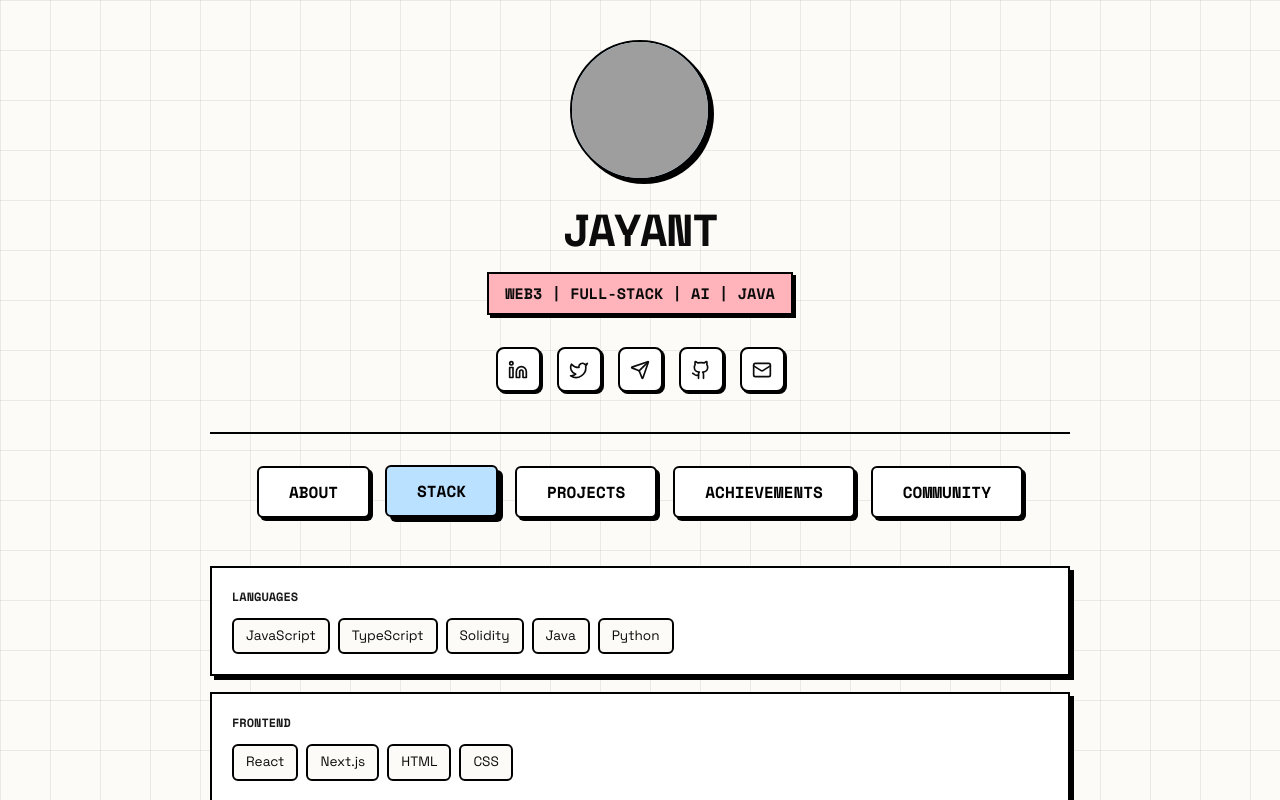
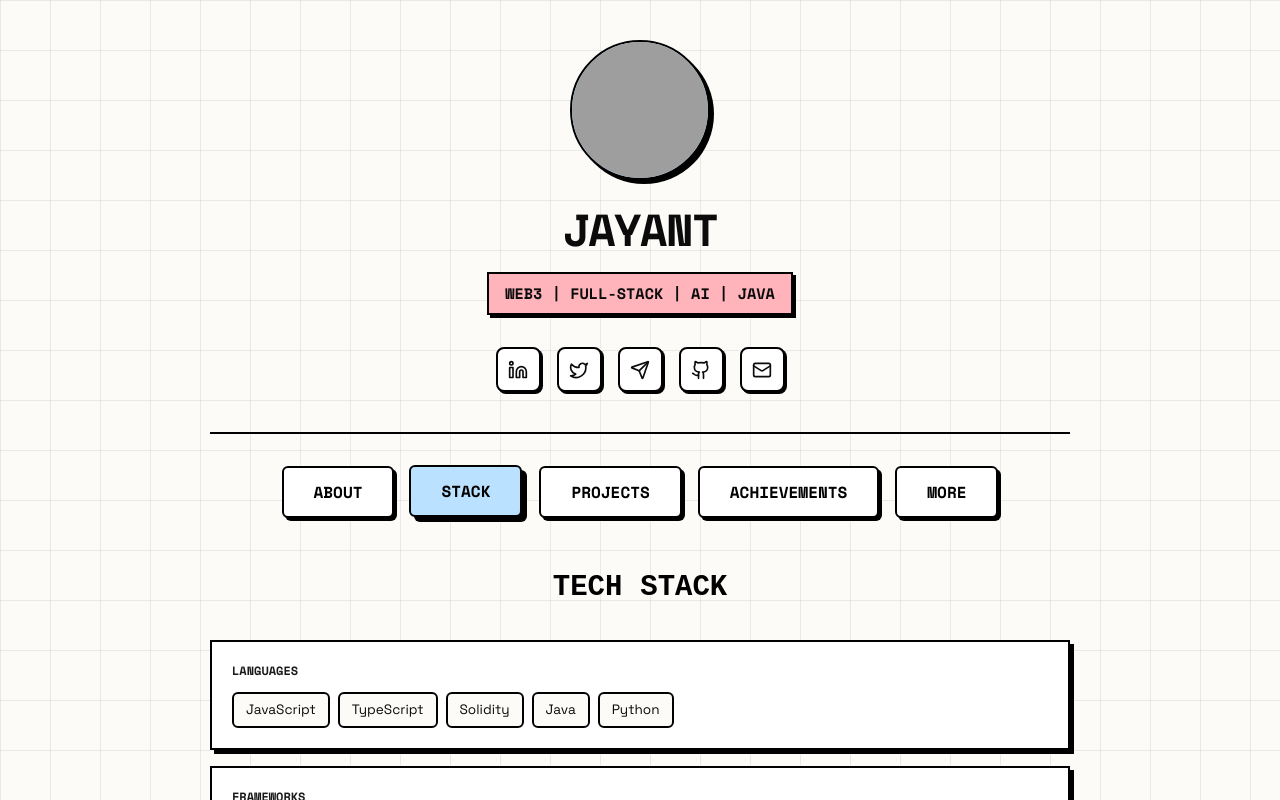
Before and after one commit to Iam-jayant/jayant-portfolio, a React (Vite) app: page / in a window 1280 px wide. Both pictures are taken after a click on the button "STACK". Shown: the top 800 px of the page. Built offline with nearby package versions, Linux system fonts and the light colour scheme; grey boxes are pictures that could not be loaded.

Commit message:
stack page updated

```diff
--- a/src/App.jsx
+++ b/src/App.jsx
@@ -74,12 +74,8 @@ function App() {
       items: ['JavaScript', 'TypeScript', 'Solidity', 'Java', 'Python']
     },
     {
-      category: 'Frontend',
-      items: ['React', 'Next.js', 'HTML', 'CSS']
-    },
-    {
-      category: 'Backend',
-      items: ['Node.js', 'Express', 'Java', 'REST APIs', 'Flask APIs']
+      category: 'Frameworks',
+      items: ['React', 'Next.js', 'Node.js', 'Express']
     },
     {
       category: 'Web3',
@@ -289,10 +285,15 @@ function App() {
 
       case 'stack':
         return (
+          <div className="stack-section">
+            <h2 className="stack-main-title" style = {{color:'black', wordSpacing:'0.5px', paddingBottom:'30px',fontSize:'29px', fontFamily:'monospace',  }}>TECH STACK</h2>
             <div className="stack-grid">
               {stackData.map((stack, index) => (
                 <div key={index} className="stack-category">
-                <h3 className="stack-category-title">{stack.category}</h3>
+                  <h3 className="stack-category-title">
+                    <span className="stack-icon">{stack.icon}</span>
+                    {stack.category}
+                  </h3>
                   <div className="stack-items">
                     {stack.items.map((item, itemIndex) => (
                       <span key={itemIndex} className="stack-item">{item}</span>
@@ -300,6 +301,7 @@ function App() {
                   </div>
                 </div>
               ))}
+            </div>
           </div>
         )
 
@@ -362,7 +364,7 @@ function App() {
       case 'community':
         return (
           <div className="community-content">
-            <p>Community contributions and talks coming soon...</p>
+            <p>Will be adding soon...</p>
           </div>
         )
 
@@ -461,7 +463,7 @@ function App() {
           className={`nav-button ${activeTab === 'community' ? 'active' : ''}`}
           onClick={() => setActiveTab('community')}
         >
-          Community
+          More
         </button>
       </div>
 
@@ -471,7 +473,7 @@ function App() {
       </div>
 
       <footer className="footer">
-        © 2026 {personalInfo.name} • Built with React + Vite
+        © 2026 | {personalInfo.name}
       </footer>
 
       {/* Payment Modal */}
```
Lines whose indentation alone changed are shown as unchanged.
